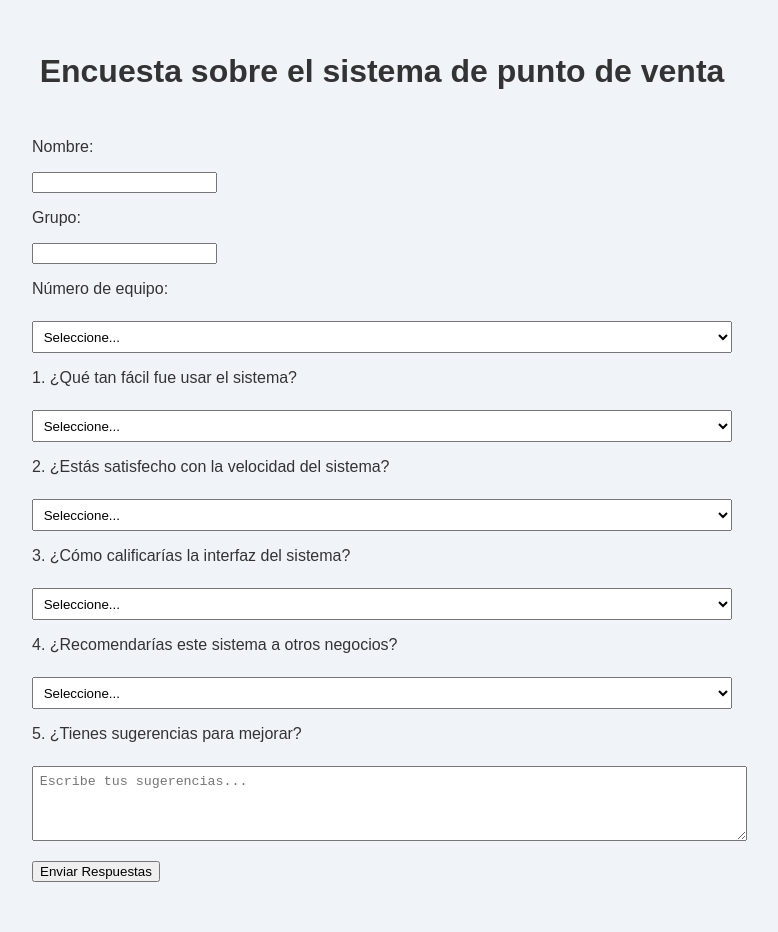
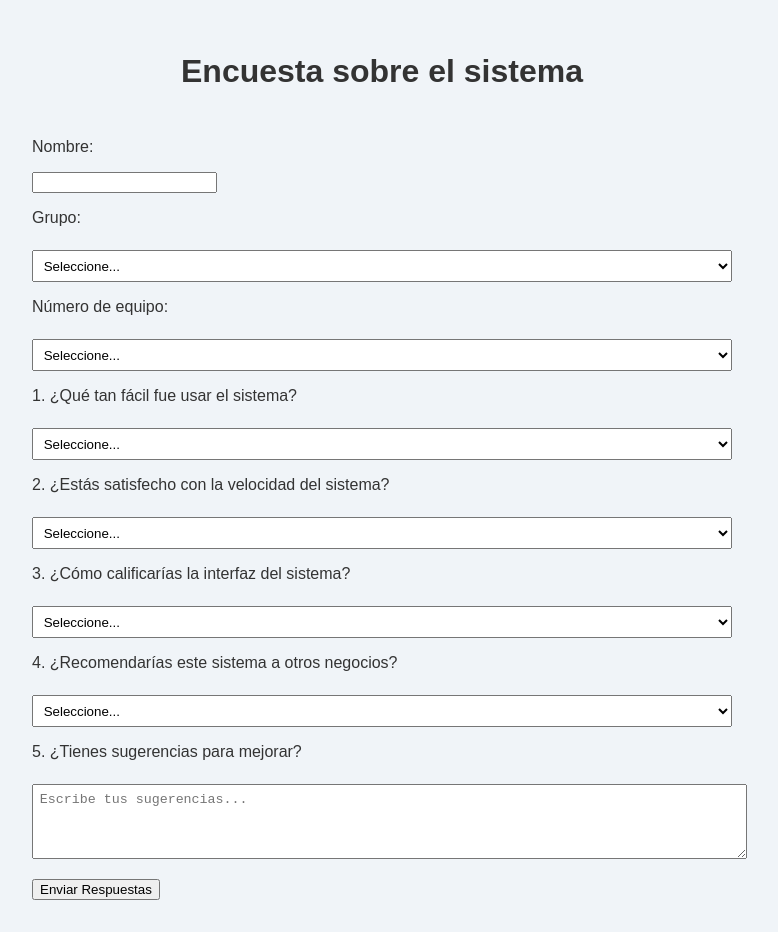
Before and after one commit to renelorea/encuesta, a plain HTML site: page index.html in a window 1280 px wide. Shown: the whole page, without its empty margins (258-1036 px from the left). Drawn offline with nearby package versions, Linux system fonts and the light colour scheme.

Commit message:
update grupos

```diff
--- a/index.html
+++ b/index.html
@@ -7,7 +7,7 @@
 
 </head>
 <body>
-  <h1>Encuesta sobre el sistema de punto de venta</h1>
+  <h1>Encuesta sobre el sistema</h1>
   <form id="surveyForm">
     <div class="question">
         <p>Nombre:</p>
@@ -15,7 +15,12 @@
       </div>
       <div class="question">
         <p>Grupo:</p>
-        <input type="text" name="grupo" required />
+        <select name="grupo" required>
+          <option value="">Seleccione...</option>
+          <option>202</option>
+          <option>203</option>
+          <option>403</option>
+        </select>
       </div>
       <div class="question">
         <p>Número de equipo:</p>
```
